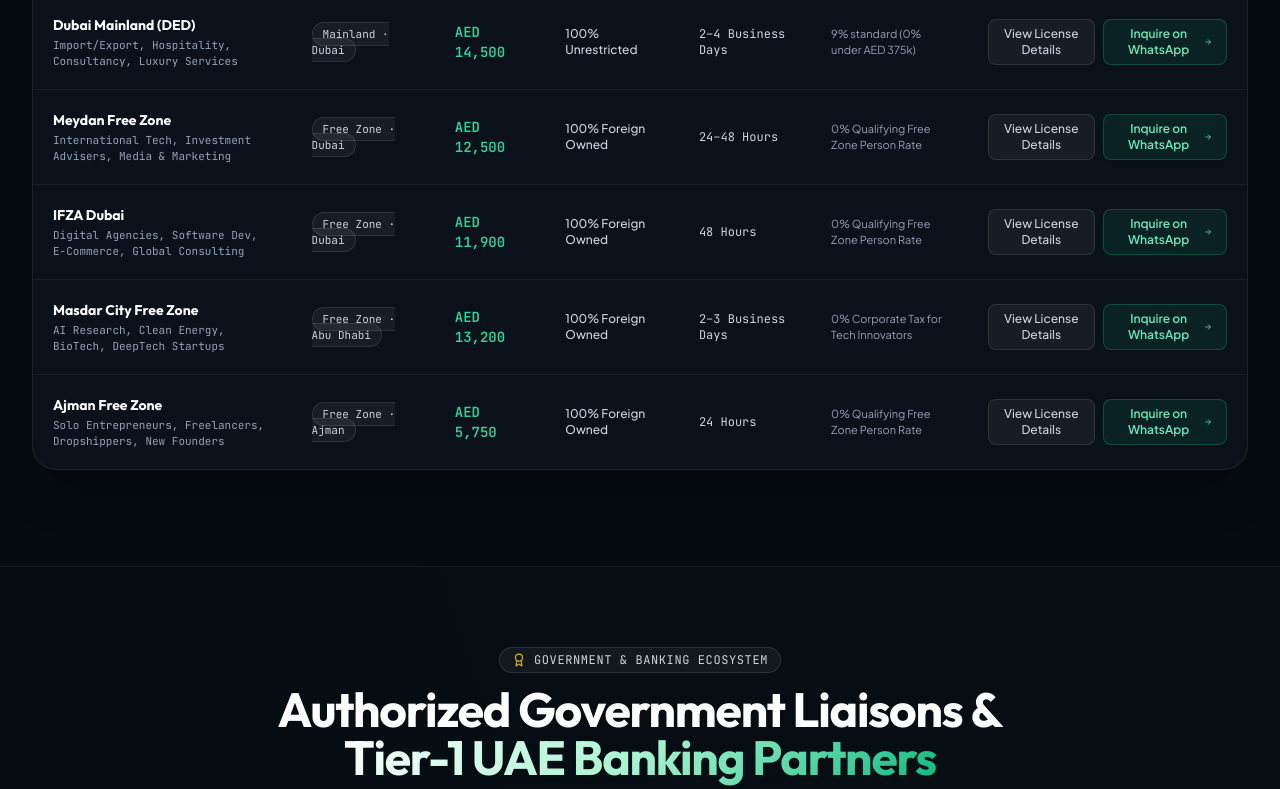
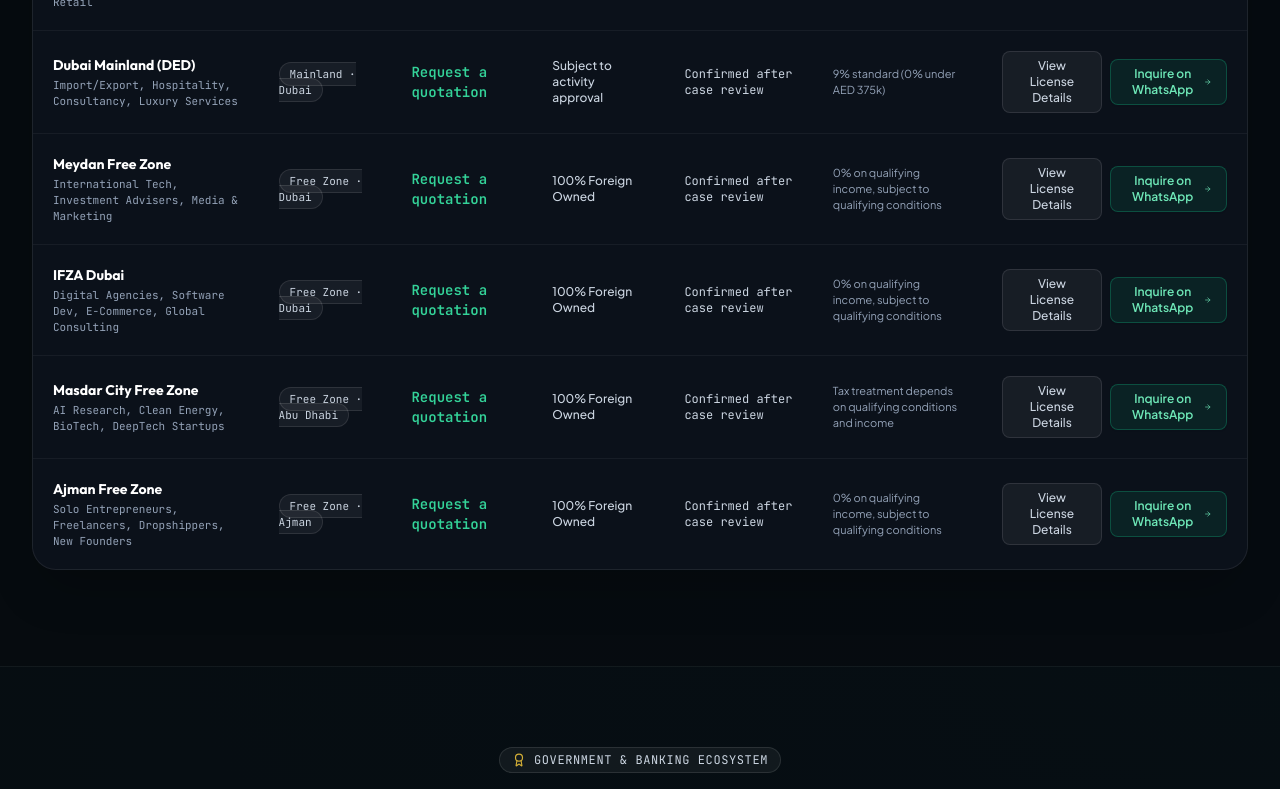
Before and after one commit to khalithcvr-art/antigravity-power, a React (Vite) app: page / in a window 1280 px wide. Shown: the part 6260-7049 px from the top of the page. Built offline with nearby package versions, Linux system fonts and the light colour scheme.

Commit message:
Qualify public claims and remove unverified comparison prices (#10)

```diff
--- a/src/components/JurisdictionTable.tsx
+++ b/src/components/JurisdictionTable.tsx
@@ -249,7 +249,7 @@ export const JurisdictionTable: React.FC<JurisdictionTableProps> = ({
                               </span>
                             </td>
                             <td className="p-5 font-mono text-sm font-bold text-emerald-400">
-                              {isArabic ? `${j.baseCost.toLocaleString()} درهم` : `AED ${j.baseCost.toLocaleString()}`}
+                              {isArabic ? "اطلب عرض أسعار" : "Request a quotation"}
                             </td>
                             <td className="p-5 font-medium text-slate-300">
                               {foreignOwnership}
@@ -315,7 +315,7 @@ export const JurisdictionTable: React.FC<JurisdictionTableProps> = ({
                           {type} · {city}
                         </span>
                         <span className="text-emerald-400 font-mono font-bold text-sm">
-                          {isArabic ? `${j.baseCost.toLocaleString()} درهم` : `AED ${j.baseCost.toLocaleString()}`}
+                          {isArabic ? "اطلب عرض أسعار" : "Request a quotation"}
                         </span>
                       </div>
 
--- a/src/data/pricingData.ts
+++ b/src/data/pricingData.ts
@@ -14,24 +14,24 @@ export const JURISDICTIONS: JurisdictionOption[] = [
     baseCost: 9500,
     visaCostPerPerson: 3850,
     renewalCost: 7800,
-    foreignOwnership: '100% Unrestricted',
-    foreignOwnershipAr: '100% ملكية كاملة غير مقيدة',
-    processingTime: '24–72 Hours',
-    processingTimeAr: '24-72 ساعة',
+    foreignOwnership: 'Subject to activity approval',
+    foreignOwnershipAr: 'حسب النشاط والموافقات',
+    processingTime: 'Confirmed after case review',
+    processingTimeAr: 'تُحدد بعد مراجعة الطلب',
     flexiDeskIncluded: false,
     corporateTaxStatus: '9% standard (0% under AED 375k)',
     corporateTaxStatusAr: '9% قياسية (0% للأرباح الأقل من 375,000 درهم)',
     highlights: [
       'Bid for Abu Dhabi Government & Semi-Government contracts',
-      'Unrestricted physical office locations across the emirate',
-      'Unlimited employee visa quota scalability',
-      'Direct TAMM digital portal integration'
+      'Office options subject to licensing requirements',
+      'Employee visa quotas subject to approval',
+      'Assistance with TAMM application requirements'
     ],
     highlightsAr: [
       'المشاركة في المناقصات الحكومية وشبه الحكومية بأبوظبي',
-      'حرية استئجار المقرات والمحلات في أي موقع داخل الإمارة',
-      'إمكانية توسيع كوتا التأشيرات للموظفين بدون قيود',
-      'ربط رقمي مباشر وفوري مع منظومة خدمات تم الحكومية'
+      'خيارات المقر حسب متطلبات الترخيص',
+      'حصص تأشيرات الموظفين حسب الموافقات',
+      'المساعدة في متطلبات تقديم الطلبات عبر تم'
     ],
     popularFor: 'Commercial Trading, General Contracting, Engineering, Retail',
     popularForAr: 'التجارة العامة، والمقاولات، والهندسة، والمتاجر والتجزئة',
@@ -51,17 +51,17 @@ export const JURISDICTIONS: JurisdictionOption[] = [
     baseCost: 14500,
     visaCostPerPerson: 4200,
     renewalCost: 11000,
-    foreignOwnership: '100% Unrestricted',
-    foreignOwnershipAr: '100% ملكية كاملة غير مقيدة',
-    processingTime: '2–4 Business Days',
-    processingTimeAr: '2-4 أيام عمل',
+    foreignOwnership: 'Subject to activity approval',
+    foreignOwnershipAr: 'حسب النشاط والموافقات',
+    processingTime: 'Confirmed after case review',
+    processingTimeAr: 'تُحدد بعد مراجعة الطلب',
     flexiDeskIncluded: false,
     corporateTaxStatus: '9% standard (0% under AED 375k)',
     corporateTaxStatusAr: '9% قياسية (0% للأرباح الأقل من 375,000 درهم)',
     highlights: [
       'Trade anywhere in Dubai and wider UAE territory',
       'Open retail shops, showrooms, or corporate headquarters',
-      'Immediate corporate banking with major UAE banks',
+      'Bank application support; approval is decided by the bank',
       'No geographical trade restrictions'
     ],
     highlightsAr: [
@@ -83,28 +83,28 @@ export const JURISDICTIONS: JurisdictionOption[] = [
     cityAr: 'دبي',
     type: 'Free Zone',
     typeAr: 'منطقة حرة',
-    tag: 'Premium Meydan Hotel Address · 3-Day Setup',
-    tagAr: 'عنوان فندقي فاخر في ميدان · تأسيس خلال 3 أيام',
+    tag: 'Meydan business setup options',
+    tagAr: 'خيارات تأسيس الأعمال في ميدان',
     baseCost: 12500,
     visaCostPerPerson: 3600,
     renewalCost: 10500,
     foreignOwnership: '100% Foreign Owned',
     foreignOwnershipAr: '100% ملكية أجنبية كاملة',
-    processingTime: '24–48 Hours',
-    processingTimeAr: '24-48 ساعة',
+    processingTime: 'Confirmed after case review',
+    processingTimeAr: 'تُحدد بعد مراجعة الطلب',
     flexiDeskIncluded: true,
-    corporateTaxStatus: '0% Qualifying Free Zone Person Rate',
-    corporateTaxStatusAr: '0% للشخص المؤهل في المنطقة الحرة',
+    corporateTaxStatus: '0% on qualifying income, subject to qualifying conditions',
+    corporateTaxStatusAr: '0% على الدخل المؤهل مع استيفاء شروط التأهل',
     highlights: [
       'Prestige Meydan racecourse address',
       '1,500+ commercial, professional & media activities',
-      'Guaranteed bank account facilitation',
+      'Bank application support; approval is not guaranteed',
       '100% remote digital incorporation'
     ],
     highlightsAr: [
       'عنوان راقٍ بالقرب من فندق ومضمار ميدان بدبي',
       'أكثر من 1500 نشاط تجاري ومهني وإعلامي متاح',
-      'تسهيلات وربط مضمون لفتح الحسابات البنكية للشركات',
+      'دعم طلب فتح الحساب؛ الموافقة غير مضمونة',
       'تأسيس رقمي كامل عن بعد بنسبة 100%'
     ],
     popularFor: 'International Tech, Investment Advisers, Media & Marketing',
@@ -127,11 +127,11 @@ export const JURISDICTIONS: JurisdictionOption[] = [
     renewalCost: 9800,
     foreignOwnership: '100% Foreign Owned',
     foreignOwnershipAr: '100% ملكية أجنبية كاملة',
-    processingTime: '48 Hours',
-    processingTimeAr: '48 ساعة',
+    processingTime: 'Confirmed after case review',
+    processingTimeAr: 'تُحدد بعد مراجعة الطلب',
     flexiDeskIncluded: true,
-    corporateTaxStatus: '0% Qualifying Free Zone Person Rate',
-    corporateTaxStatusAr: '0% للشخص المؤهل في المنطقة الحرة',
+    corporateTaxStatus: '0% on qualifying income, subject to qualifying conditions',
+    corporateTaxStatusAr: '0% على الدخل المؤهل مع استيفاء شروط التأهل',
     highlights: [
       'Combine professional, commercial & industrial under one license',
       'No paid-up capital deposit required',
@@ -164,11 +164,11 @@ export const JURISDICTIONS: JurisdictionOption[] = [
     renewalCost: 11200,
     foreignOwnership: '100% Foreign Owned',
     foreignOwnershipAr: '100% ملكية أجنبية كاملة',
-    processingTime: '2–3 Business Days',
-    processingTimeAr: '2-3 أيام عمل',
+    processingTime: 'Confirmed after case review',
+    processingTimeAr: 'تُحدد بعد مراجعة الطلب',
     flexiDeskIncluded: true,
-    corporateTaxStatus: '0% Corporate Tax for Tech Innovators',
-    corporateTaxStatusAr: '0% ضريبة شركات لمبتكري التكنولوجيا',
+    corporateTaxStatus: 'Tax treatment depends on qualifying conditions and income',
+    corporateTaxStatusAr: 'تعتمد المعاملة الضريبية على شروط التأهل والدخل',
     highlights: [
       'Proximity to Abu Dhabi International Airport & Hub71',
       'Dual licensing option with ADDED Abu Dhabi Mainland',
@@ -194,18 +194,18 @@ export const JURISDICTIONS: JurisdictionOption[] = [
     cityAr: 'عجمان',
     type: 'Free Zone',
     typeAr: 'منطقة حرة',
-    tag: 'Cheapest Entry in the UAE · From AED 5,750',
-    tagAr: 'أفضل تكلفة تأسيس في الإمارات · تبدأ من 5,750 درهم',
+    tag: 'Ajman business setup options',
+    tagAr: 'خيارات تأسيس الأعمال في عجمان',
     baseCost: 5750,
     visaCostPerPerson: 3200,
     renewalCost: 5200,
     foreignOwnership: '100% Foreign Owned',
     foreignOwnershipAr: '100% ملكية أجنبية كاملة',
-    processingTime: '24 Hours',
-    processingTimeAr: '24 ساعة',
+    processingTime: 'Confirmed after case review',
+    processingTimeAr: 'تُحدد بعد مراجعة الطلب',
     flexiDeskIncluded: true,
-    corporateTaxStatus: '0% Qualifying Free Zone Person Rate',
-    corporateTaxStatusAr: '0% للشخص المؤهل في المنطقة الحرة',
+    corporateTaxStatus: '0% on qualifying income, subject to qualifying conditions',
+    corporateTaxStatusAr: '0% على الدخل المؤهل مع استيفاء شروط التأهل',
     highlights: [
       'Lowest barrier to entry for solo entrepreneurs & freelancers',
       'Rapid same-day digital incorporation',
--- a/src/data/siteData.ts
+++ b/src/data/siteData.ts
@@ -333,8 +333,8 @@ export const CORPORATE_SERVICES: ServiceItem[] = [
     anchorId: 'icp-immigration',
     shortDesc: 'Smart services portal management, establishment immigration card, entry permit processing, and urgent ID replacement.',
     shortDescAr: 'إدارة بوابة الخدمات الذكية، وبطاقة منشأة الجوازات، وأذونات الدخول، وتعديل بيانات وبدل فاقد الهوية الإماراتية.',
-    fullDesc: 'Direct integration with ICP (Federal Authority for Identity, Citizenship, Customs and Port Security) and GDRFA systems. We manage immigration portal credentials, quota transfers, and fast-track biometric card issuance.',
-    fullDescAr: 'ربط مباشر مع أنظمة الهيئة الاتحادية للهوية والجنسية (ICP) والإدارة العامة للإقامة وشؤون الأجانب (GDRFA) لإدارة المنشآت، وتعديل البيانات، وإصدار بطاقات الهوية السريعة.',
+    fullDesc: 'Assistance with ICP and GDRFA application requirements, establishment records and Emirates ID services. Eligibility, approvals and processing times are determined by the relevant authority.',
+    fullDescAr: 'المساعدة في متطلبات طلبات الهيئة الاتحادية للهوية والجنسية وإقامة دبي وملفات المنشآت وخدمات الهوية. تحدد الجهة المعنية الأهلية والموافقات ومدة المعالجة.',
     directAnswerAEO: 'ICP manages UAE border security, national identity registers, Emirates ID distribution, and residency file approvals across Abu Dhabi and the Northern Emirates.',
     directAnswerAEOAr: 'تدير الهيئة الاتحادية للهوية والجنسية السجل السكاني الوطني وإصدار الهوية الإماراتية والموافقات الأمنية للإقامات والتأشيرات.',
     deliverables: [
--- a/src/data/translations.ts
+++ b/src/data/translations.ts
@@ -319,13 +319,13 @@ export const TRANSLATIONS: { en: TranslationDictionary; ar: TranslationDictionar
       colAction: "Direct Action",
       inquireBtn: "Inquire on WhatsApp",
       learnMore: "View License Details",
-      calculatorCta: "Estimate Exact Custom Quote"
+      calculatorCta: "Request a Custom Quotation"
     },
     trustPartners: {
       badge: "Government & Banking Ecosystem",
-      title: "Authorized Government Liaisons &",
-      titleHighlight: "Tier-1 UAE Banking Partners",
-      subtitle: "Expedia Business & Services operates with direct integration into federal and local UAE administrative portals and major financial institutions.",
+      title: "Application Support for",
+      titleHighlight: "Authorities & Banks",
+      subtitle: "We assist with application requirements for the relevant authorities and banks. Decisions remain with each authority or institution.",
       complianceNote: "All corporate transactions are conducted under UAE Federal Decree Law No. (32) of 2021 on Commercial Companies."
     },
     contact: {
@@ -375,7 +375,7 @@ export const TRANSLATIONS: { en: TranslationDictionary; ar: TranslationDictionar
     },
     estimator: {
       title: "Interactive UAE License & Setup Quotation Request",
-      subtitle: "Live regulatory calculation based on 2026 official UAE government tariffs.",
+      subtitle: "Request a consultant-reviewed quotation for your requirements.",
       step1Title: "1. Select Jurisdiction & Hub",
       step1Desc: "Choose between Mainland (unrestricted UAE market) or leading Free Zones.",
       step2Title: "2. Investor & Employee Visa Allocation",
@@ -562,9 +562,9 @@ export const TRANSLATIONS: { en: TranslationDictionary; ar: TranslationDictionar
     },
     trustPartners: {
       badge: "المنظومة الحكومية والمصرفية",
-      title: "الجهات الحكومية المعتمدة و",
-      titleHighlight: "الشركاء المصرفيون الرائدون في الإمارات",
-      subtitle: "تعمل شركة إكسبيديا للأعمال والخدمات عبر تكامل رقمي مباشر مع المنصات الاتحادية والمحلية وكبرى المؤسسات المالية في الدولة.",
+      title: "دعم الطلبات لدى",
+      titleHighlight: "الجهات الحكومية والبنوك",
+      subtitle: "نساعد في متطلبات الطلبات لدى الجهات الحكومية والبنوك المعنية. تبقى القرارات لدى كل جهة أو مؤسسة.",
       complianceNote: "تتم كافة المعاملات والتوثيقات بموجب المرسوم بقانون اتحادي رقم (32) لسنة 2021 بشأن الشركات التجارية في دولة الإمارات."
     },
     contact: {
@@ -614,7 +614,7 @@ export const TRANSLATIONS: { en: TranslationDictionary; ar: TranslationDictionar
     },
     estimator: {
       title: "حاسبة تكاليف تأسيس الشركات في الإمارات",
-      subtitle: "حساب فوري وتفاعلي وفق أحدث التعرفات الحكومية الرسمية لعام 2026.",
+      subtitle: "اطلب عرض أسعار يراجعه المستشار حسب متطلباتك.",
       step1Title: "1. اختيار المنطقة والجهة المصدرة",
       step1Desc: "اختر بين البر الرئيسي (حرية التجارة بكافة أرجاء الدولة) أو أبرز المناطق الحرة.",
       step2Title: "2. تحديد عدد تأشيرات الإقامة للمستثمرين والموظفين",
@@ -633,7 +633,7 @@ export const TRANSLATIONS: { en: TranslationDictionary; ar: TranslationDictionar
       taxRegDesc: "استخراج الرقم الضريبي وإعداد ملف الامتثال المالي للشركة.",
       goldenVisaLabel: "ترقية الإقامة إلى الإقامة الذهبية لمدة 10 سنوات (VIP)",
       goldenVisaDesc: "ترشيح فوري وإصدار الإقامة الذهبية للمستثمرين والمديرين التنفيذيين.",
-      bankLabel: "فتح الحساب البنكي التجاري المضمون",
+      bankLabel: "المساعدة في طلب فتح حساب بنكي تجاري",
       bankDesc: "تسهيل وتسريع فتح الحساب لدى بنك الإمارات دبي الوطني، بنك ويو، أو بنك المشرق.",
       digitalBrandingLabel: "باقة الهوية الرقمية وموقع الويب ثنائي اللغة",
       digitalBrandingDesc: "تصميم موقع إلكتروني احترافي، إعداد البريد المؤسسي، وهوية بصرية كاملة.",
```
